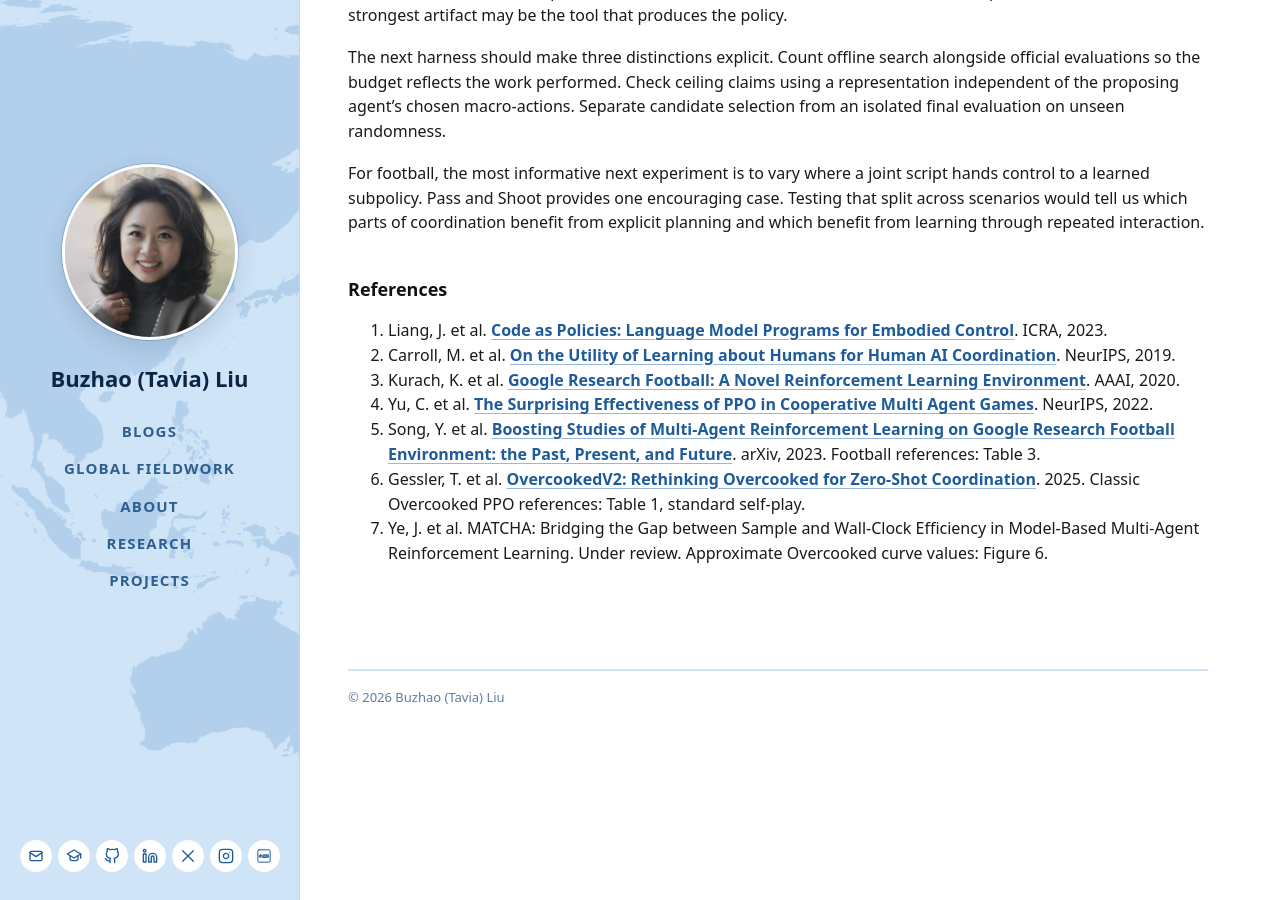
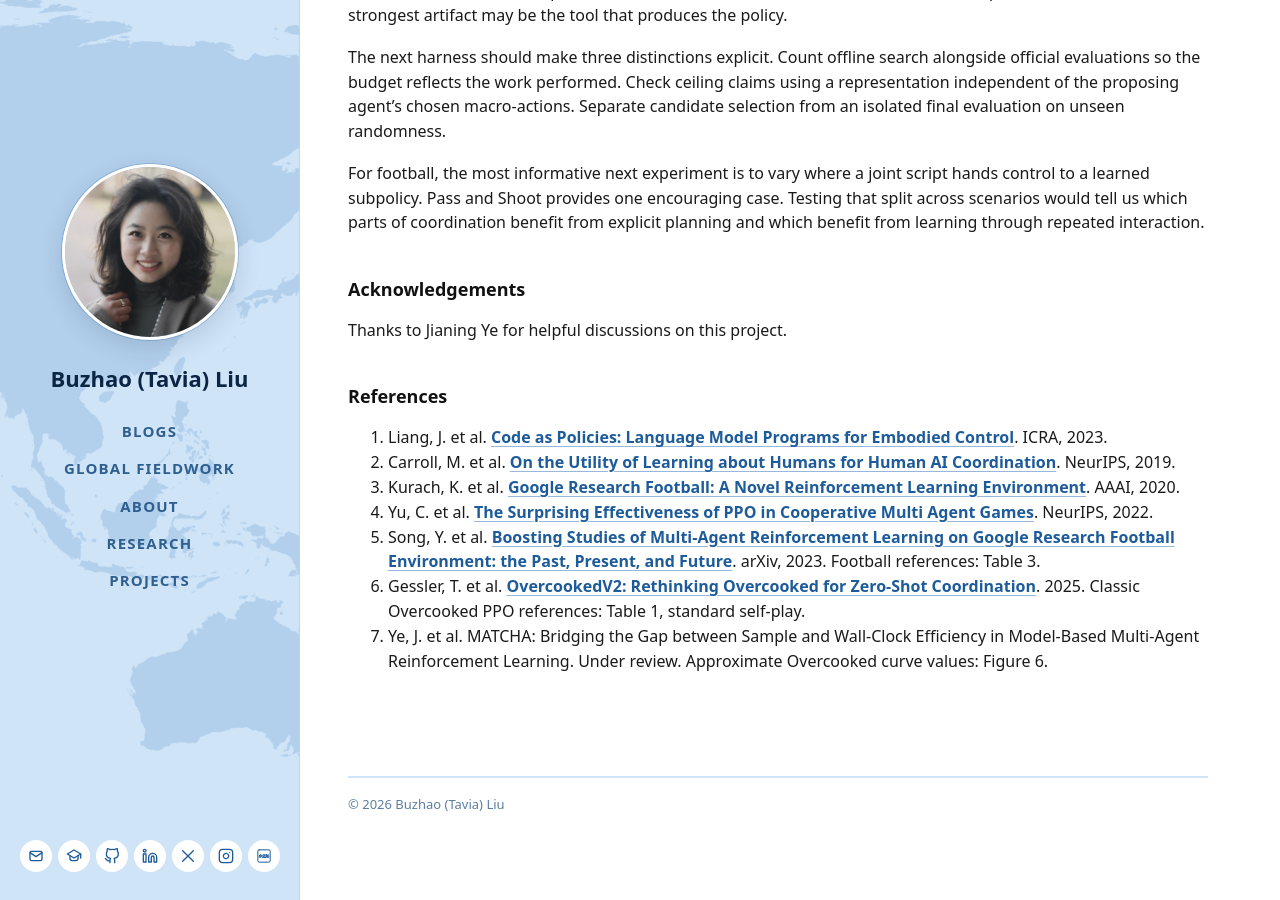
Before and after one commit to tavia-liu/tavia-liu.github.io, a Jekyll site: the page built from _posts/2026-10-31-self-improvement-ends-with-a-proof.md, in a window 1280 px wide and 900 px high, scrolled down 9197 px. Built offline with Jekyll 4.4.1, drawn with Linux system fonts in a browser that asks for light colours.

Commit message:
Add acknowledgements

```diff
--- a/_posts/2026-10-31-self-improvement-ends-with-a-proof.md
+++ b/_posts/2026-10-31-self-improvement-ends-with-a-proof.md
@@ -201,6 +201,10 @@ The next harness should make three distinctions explicit. Count offline search a
 
 For football, the most informative next experiment is to vary where a joint script hands control to a learned subpolicy. Pass and Shoot provides one encouraging case. Testing that split across scenarios would tell us which parts of coordination benefit from explicit planning and which benefit from learning through repeated interaction.
 
+## Acknowledgements
+
+Thanks to Jianing Ye for helpful discussions on this project.
+
 ## References
 
 1. Liang, J. et al. [Code as Policies: Language Model Programs for Embodied Control](https://arxiv.org/abs/2209.07753). ICRA, 2023.
```
